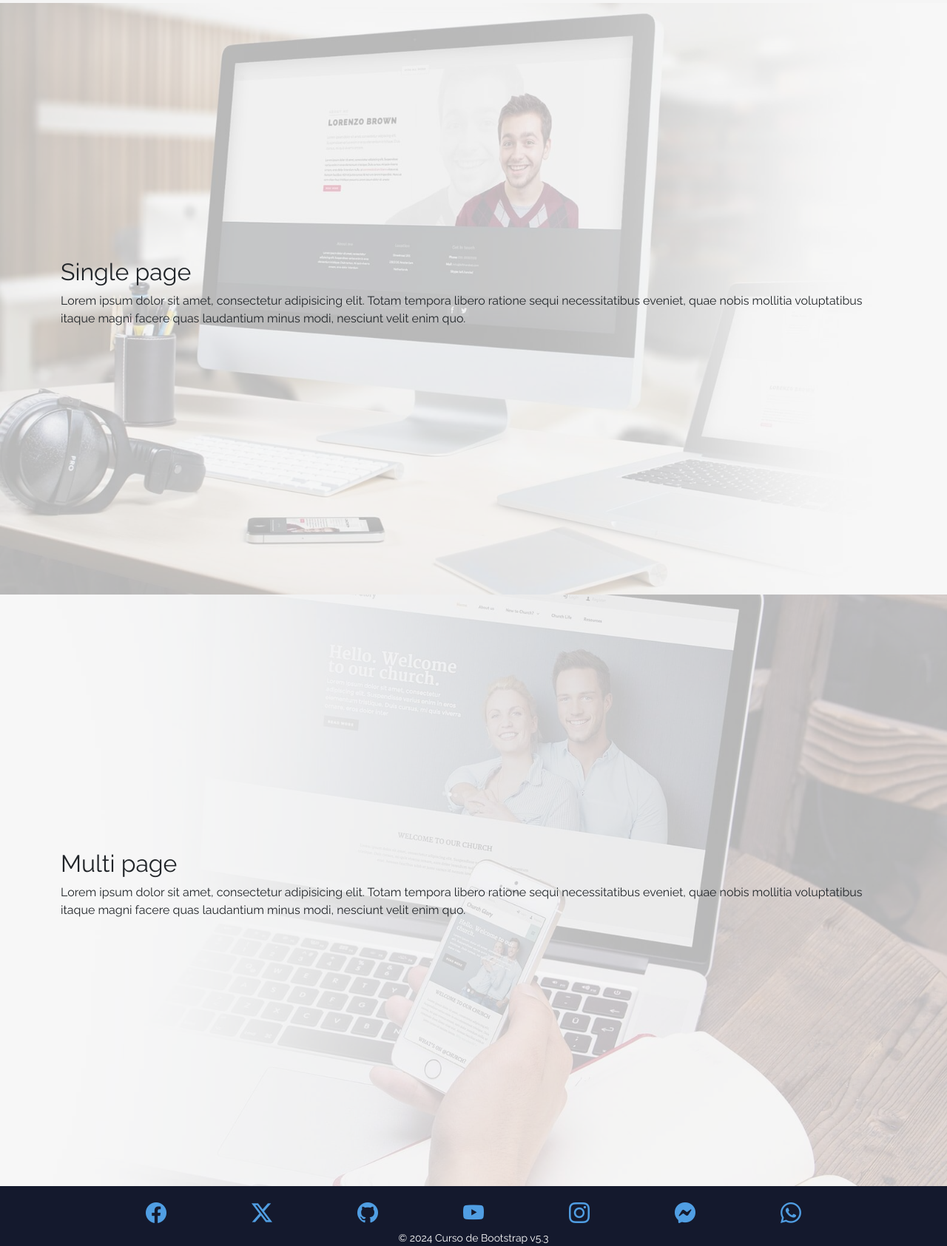
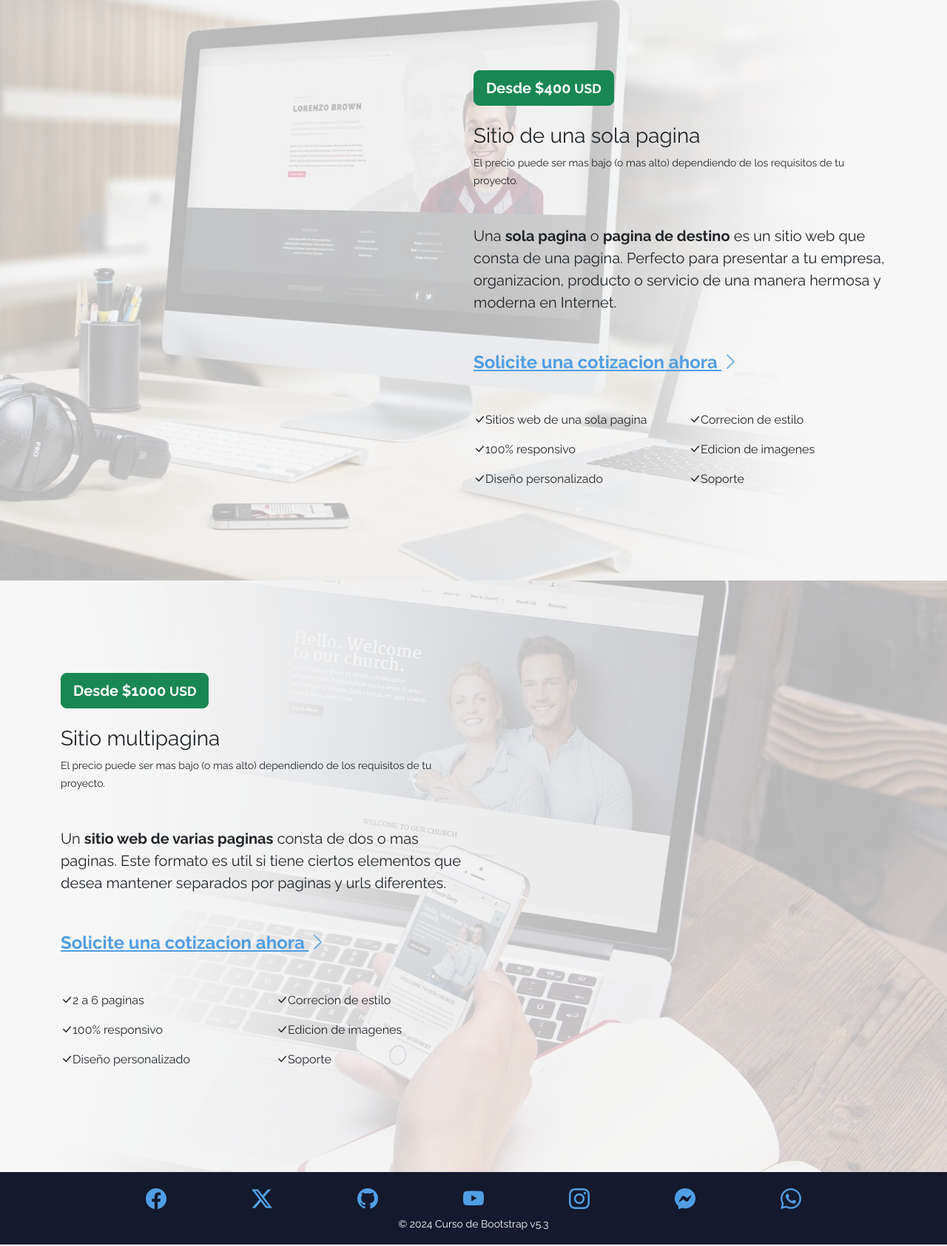
Before and after one commit to GabrielCasillas1225/boostrap-curso, a plain HTML site: page sitios.html in a window 1280 px wide. Shown: the part 918-2603 px from the top of the page at 74% size. Drawn offline with nearby package versions, Linux system fonts and the light colour scheme.

Commit message:
Creando seccion multi page

```diff
--- a/css/style.css
+++ b/css/style.css
@@ -114,6 +114,7 @@ a:hover{
     background-image: var(--bg-image);
     background-repeat: no-repeat;
     background-size: cover;
+    background-position: center;
 }
 
 .bg-third-color{
--- a/sitios.html
+++ b/sitios.html
@@ -70,7 +70,7 @@
       </div>
     </nav>
     <main class="pt-5 bg-color">
-      <section class="pt-5 min-vh-100" id="ultimos-proyectos">
+      <section id="ultimos-proyectos" class="pb-5">
         <div class="text-center">
           <h1>Sitios Web 100% Responsivos</h1>
           <p class="fs-5">
@@ -110,13 +110,34 @@
       <section class="min-vh-100 bg-hero-image" style="--bg-image:url(../img/site-singlepage.jpg)" id="single-page">
         <article class="min-vh-100 bg-alpha-color d-flex align-items-center">
           <div class="container">
-            <h2>Single page</h2>
-            <p>
-              Lorem ipsum dolor sit amet, consectetur adipisicing elit. Totam tempora libero ratione
-              sequi
-              necessitatibus eveniet, quae nobis mollitia voluptatibus itaque magni
-              facere quas laudantium minus modi, nesciunt velit enim quo.
-            </p>
+            <article class="col-12 col-lg-6 offset-lg-6">
+              <a class="btn btn-lg btn-success text-white mb-4" href="contacto.html">
+                <b>Desde $400 <small>USD</small></b>
+              </a>
+              <h3>Sitio de una sola pagina</h3>
+              <small>El precio puede ser mas bajo (o mas alto) dependiendo
+                de los requisitos de tu proyecto.
+              </small>
+              <p class="my-5 fs-5">
+                Una <b>sola pagina</b> o <b>pagina de destino</b> es un sitio web que
+                consta de una pagina. Perfecto para presentar a tu
+                empresa, organizacion, producto o servicio de una manera
+                hermosa y moderna en Internet.
+              </p>
+              <a class="fs-4 fw-bold" href="contacto.html">Solicite una cotizacion ahora <i class="bi bi-chevron-right"></i></a>
+              <div class="row mt-5">
+                <div class="col">
+                  <p><i class="bi bi-check-lg"></i>Sitios web de una sola pagina</p>
+                  <p><i class="bi bi-check-lg"></i>100% responsivo</p>
+                  <p><i class="bi bi-check-lg"></i>Diseño personalizado</p>
+                </div>
+                <div class="col">
+                  <p><i class="bi bi-check-lg"></i>Correcion de estilo</p>
+                  <p><i class="bi bi-check-lg"></i>Edicion de imagenes</p>
+                  <p><i class="bi bi-check-lg"></i>Soporte</p>
+                </div>
+              </div>
+            </article>
           </div>
         </article>
       </section>
@@ -124,13 +145,33 @@
       <section class="min-vh-100 bg-hero-image" style="--bg-image:url(../img/site-multipage.jpg)" id="multi-page">
         <article class="min-vh-100 bg-alpha-color d-flex align-items-center">
           <div class="container">
-            <h2>Multi page</h2>
-            <p>
-              Lorem ipsum dolor sit amet, consectetur adipisicing elit. Totam tempora libero ratione
-              sequi
-              necessitatibus eveniet, quae nobis mollitia voluptatibus itaque magni
-              facere quas laudantium minus modi, nesciunt velit enim quo.
-            </p>
+            <article class="col-12 col-lg-6 ">
+              <a class="btn btn-lg btn-success text-white mb-4" href="contacto.html">
+                <b>Desde $1000 <small>USD</small></b>
+              </a>
+              <h3>Sitio multipagina</h3>
+              <small>El precio puede ser mas bajo (o mas alto) dependiendo
+                de los requisitos de tu proyecto.
+              </small>
+              <p class="my-5 fs-5">
+                Un <b>sitio web de varias paginas</b> consta de dos o mas paginas. Este
+                formato es util si tiene ciertos elementos que desea mantener separados
+                por paginas y urls diferentes.
+              </p>
+              <a class="fs-4 fw-bold" href="contacto.html">Solicite una cotizacion ahora <i class="bi bi-chevron-right"></i></a>
+              <div class="row mt-5">
+                <div class="col">
+                  <p><i class="bi bi-check-lg"></i>2 a 6 paginas</p>
+                  <p><i class="bi bi-check-lg"></i>100% responsivo</p>
+                  <p><i class="bi bi-check-lg"></i>Diseño personalizado</p>
+                </div>
+                <div class="col">
+                  <p><i class="bi bi-check-lg"></i>Correcion de estilo</p>
+                  <p><i class="bi bi-check-lg"></i>Edicion de imagenes</p>
+                  <p><i class="bi bi-check-lg"></i>Soporte</p>
+                </div>
+              </div>
+            </article>
           </div>
         </article>
       </section>
```
